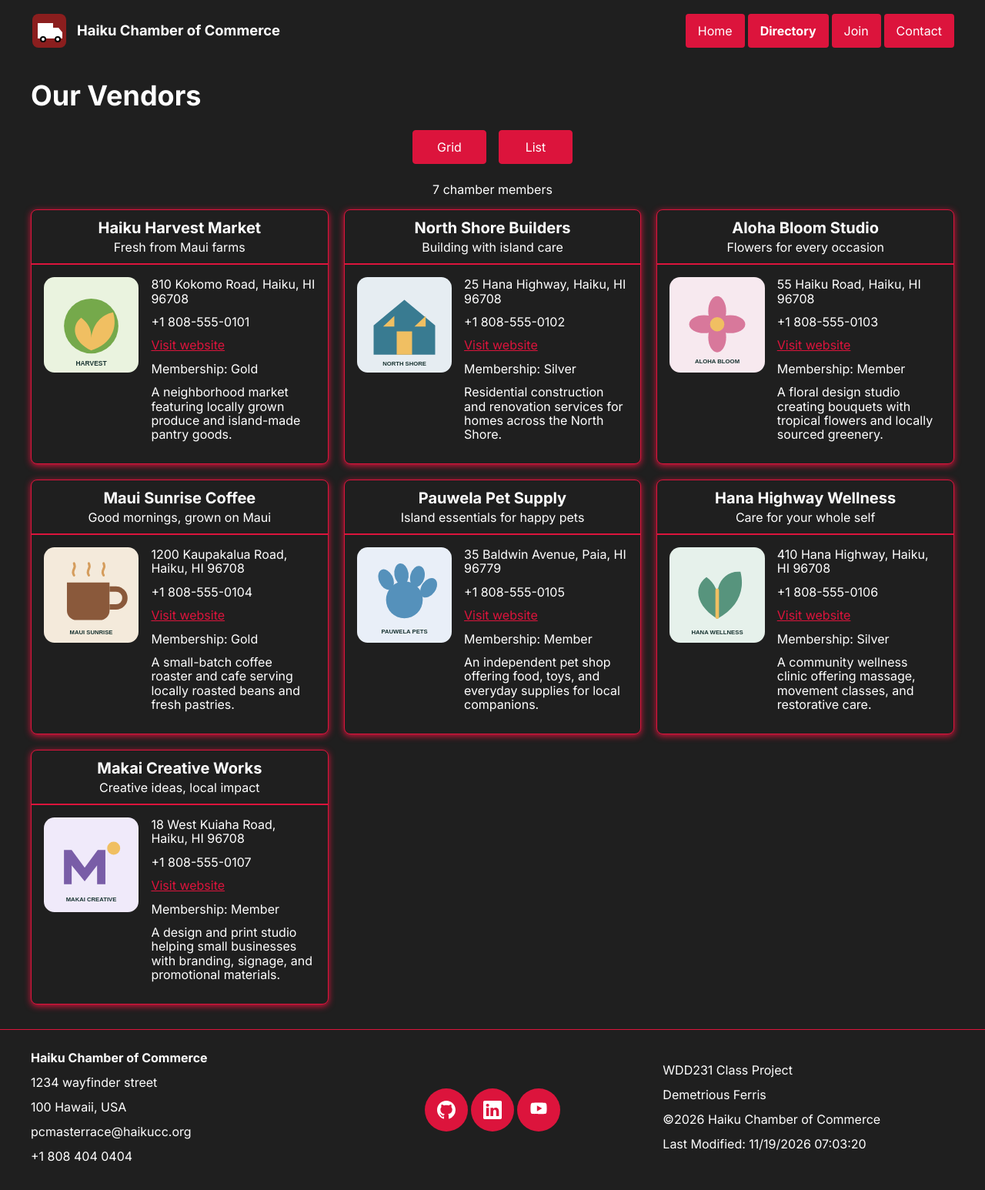
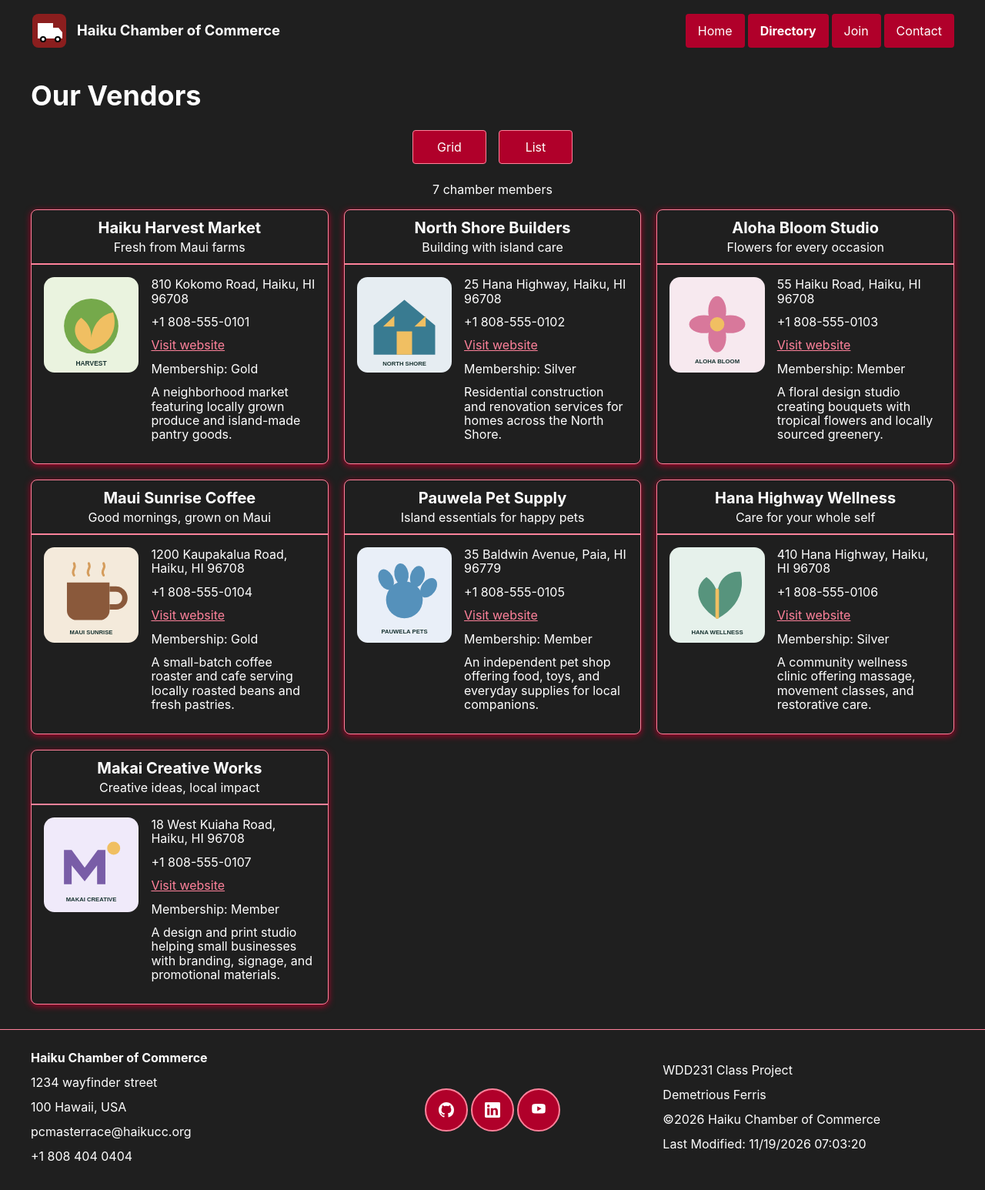
Before and after one commit to demetriusmferris-hue/wdd231, a plain HTML site: page chamber/directory.html in a window 1280 px wide. Shown: the whole page at 77% size. Drawn offline with Linux system fonts and the light colour scheme.

Commit message:
week 2 retry 3

```diff
--- a/chamber/directory.html
+++ b/chamber/directory.html
@@ -25,7 +25,7 @@
     <link rel="preconnect" href="https://fonts.gstatic.com" crossorigin>
     <link
         href="https://fonts.googleapis.com/css2?family=Fira+Sans&family=Inter:ital,opsz,wght@0,14..32,100..900;1,14..32,100..900&display=optional"
-        rel="stylesheet">
+        id="font-stylesheet" rel="stylesheet" media="print">
     <noscript>
         <link rel="stylesheet"
             href="https://fonts.googleapis.com/css2?family=Fira+Sans&family=Inter:ital,opsz,wght@0,14..32,100..900;1,14..32,100..900&display=optional">
--- a/chamber/styles/directory.css
+++ b/chamber/styles/directory.css
@@ -1,9 +1,10 @@
 :root {
-    --color-primary: #DC143C;
+    --color-primary: #B0002A;
     --color-dark: #000000;
     --color-grey: #1f1f1f;
     --color-light: #ffffff;
-    --color-highlight: #DC143C;
+    --color-highlight: #B0002A;
+    --color-accent: #FF829B;
     --color-clear: #ffffff00;
     --color-very-light: #ffffff;
     --color-shadow: #000000;
@@ -85,13 +86,14 @@ nav a {
 }
 
 nav a:hover {
-    color: var(--color-highlight);
+    color: var(--color-very-light);
+    text-decoration: underline;
 }
 
 nav a:focus-visible,
 .menu-toggle:focus-visible,
 .social-links a:focus-visible {
-    outline: 3px solid var(--color-highlight);
+    outline: 3px solid var(--color-accent);
     outline-offset: 2px;
 }
 
@@ -124,7 +126,7 @@ main h1 {
     min-width: 6rem;
     min-height: 2.75rem;
     padding: 0.5rem 1rem;
-    border: 1px solid var(--color-highlight);
+    border: 1px solid var(--color-accent);
     border-radius: 0.25rem;
     background-color: var(--color-primary);
     color: var(--color-very-light);
@@ -138,7 +140,7 @@ main h1 {
 }
 
 .directory-controls button:focus-visible {
-    outline: 3px solid var(--color-highlight);
+    outline: 3px solid var(--color-accent);
     outline-offset: 2px;
 }
 
@@ -156,7 +158,7 @@ main h1 {
 .business-card {
     overflow: hidden;
     border-radius: 0.5rem;
-    border: 1px solid var(--color-primary);
+    border: 1px solid var(--color-accent);
     background-color: var(--color-grey);
     color: var(--color-very-light);
     box-shadow: 0 2px 8px var(--color-primary);
@@ -172,7 +174,7 @@ main h1 {
 .business-card-tagline {
     margin: 0;
     padding: 0 1rem 0.75rem;
-    border-bottom: 2px solid var(--color-primary);
+    border-bottom: 2px solid var(--color-accent);
     text-align: center;
 }
 
@@ -209,11 +211,11 @@ main h1 {
 }
 
 .business-card-details a {
-    color: var(--color-highlight);
+    color: var(--color-accent);
 }
 
 .business-card-details a:focus-visible {
-    outline: 3px solid var(--color-highlight);
+    outline: 3px solid var(--color-accent);
     outline-offset: 2px;
 }
 
@@ -224,7 +226,7 @@ footer {
     padding: 1.5rem max(1rem, calc((100% - 1200px) / 2));
     background-color: var(--color-grey);
     color: var(--color-very-light);
-    border-top: 1px solid var(--color-primary);
+    border-top: 1px solid var(--color-accent);
 }
 
 footer p {
@@ -247,9 +249,11 @@ footer p {
     display: flex;
     width: 3.5rem;
     height: 3.5rem;
+    box-sizing: border-box;
     align-items: center;
     justify-content: center;
     border-radius: 50%;
+    border: 2px solid var(--color-accent);
     background-color: var(--color-primary);
 }
 
```
